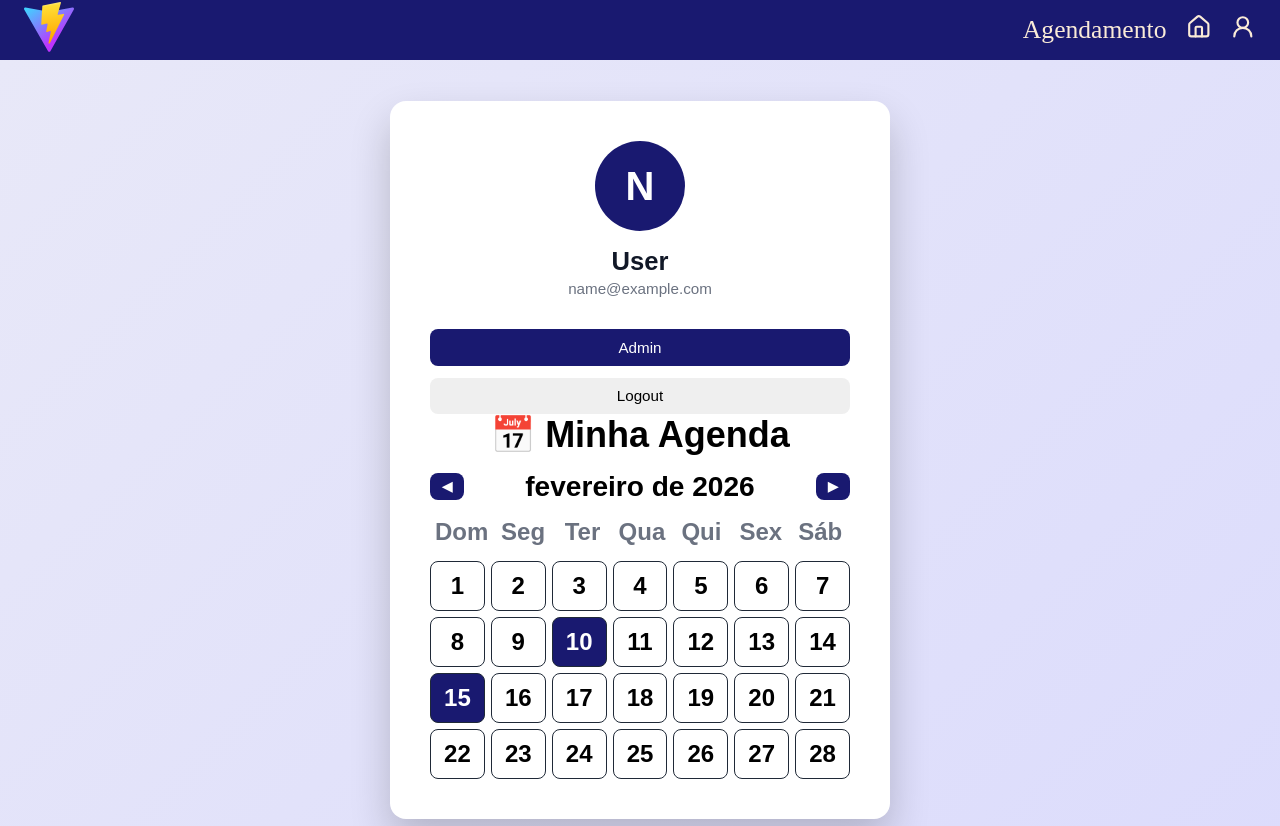
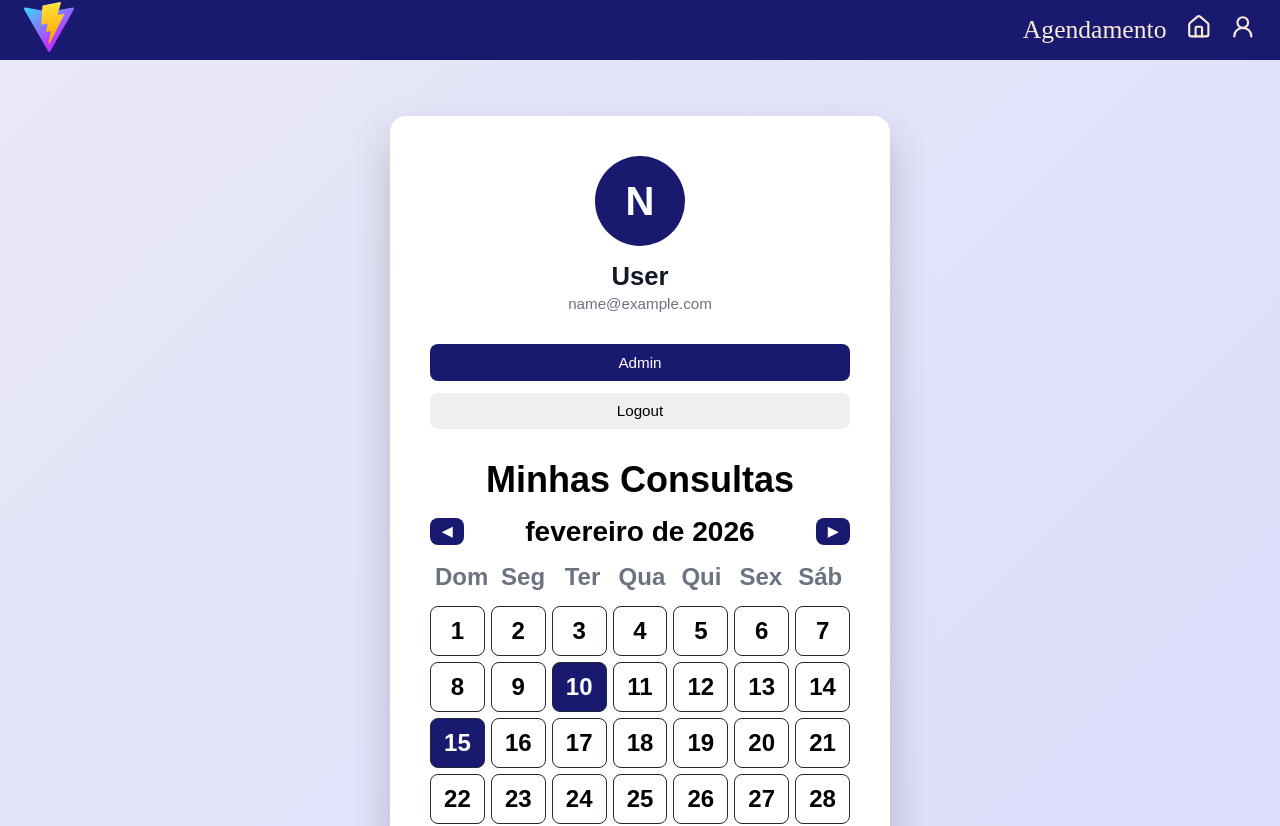
Before and after one commit to vitorsac13/clinica, a React (Vite) app in the folder frontend/: page /profile in a window 1280 px wide. Shown: the top 826 px of the page. Built offline with nearby package versions, Linux system fonts and the light colour scheme; sample sign-in values are in the browser's storage.

Commit message:
Update page Profile

```diff
--- a/frontend/src/pages/profile/page.jsx
+++ b/frontend/src/pages/profile/page.jsx
@@ -102,8 +102,8 @@ export default function Profile() {
 			</button>
 			</div>
 
-			{/* 🗓️ AGENDA GOOGLE CALENDAR REAL */}
-			<h2 className={styles.calendarTitle}>📅 Minha Agenda</h2>
+			{/* AGENDA GOOGLE CALENDAR */}
+			<h2 className={styles.calendarTitle}>Minhas Consultas</h2>
 
 			<div className={styles.calendarHeader}>
 			<button className={styles.navBtn} onClick={prevMonth}>◀</button>
--- a/frontend/src/pages/profile/page.module.css
+++ b/frontend/src/pages/profile/page.module.css
@@ -5,6 +5,8 @@
     align-items: center;
     justify-content: center;
     font-family: Arial, Helvetica, sans-serif;
+    padding-top: 30px;
+    padding-bottom: 30px;
 }
 
 .profileCard {
@@ -89,6 +91,10 @@
 }
 
 /* HEADER */
+.calendarTitle {
+    margin-top: 30px;
+}
+
 .calendarHeader {
   display: flex;
   align-items: center;
```
